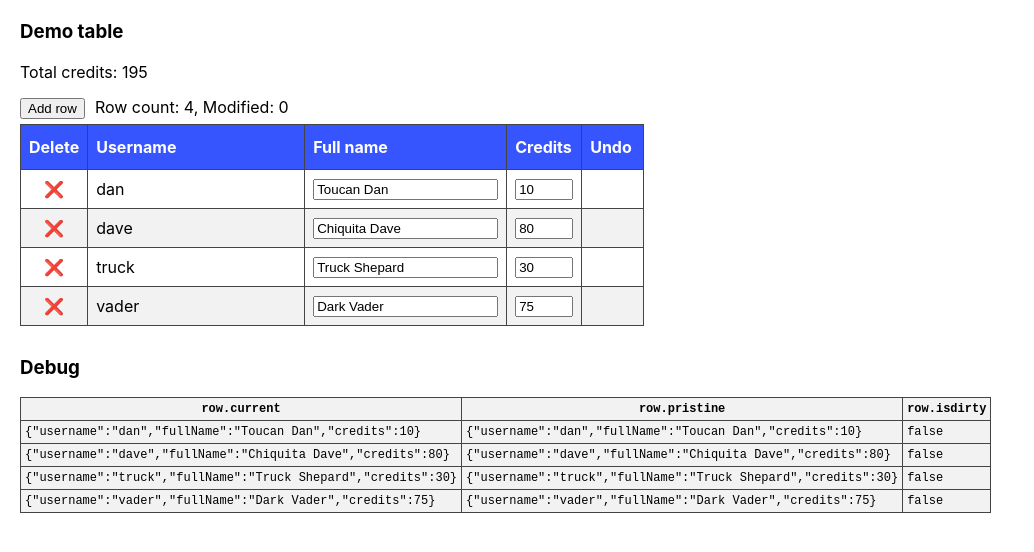
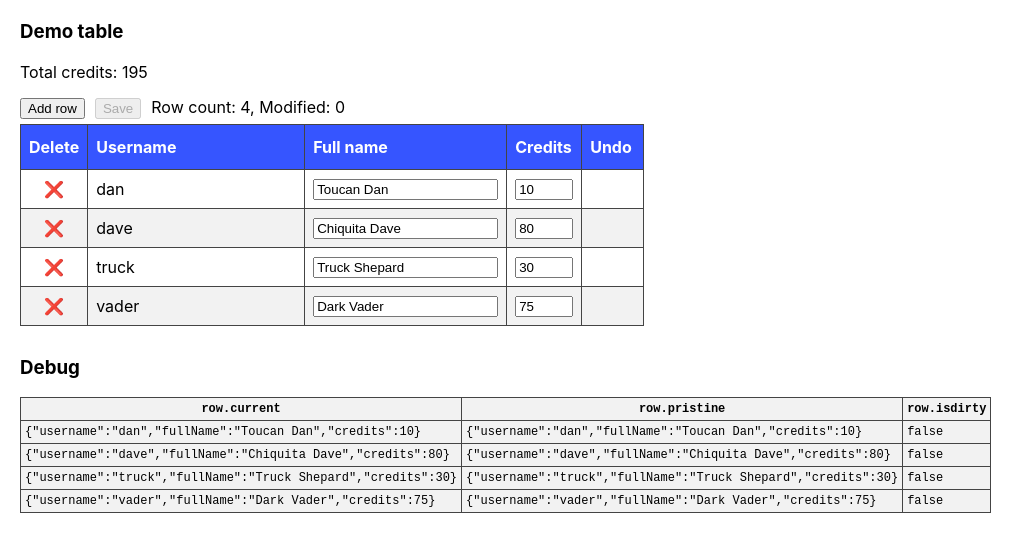
Before and after one commit to Oblosys/react-use-table-editor, a React (Create React App) app: page / in a window 1280 px wide. Shown: the top 552 px of the page, without its empty margins (0-1034 px from the left). Built offline with nearby package versions, Linux system fonts and the light colour scheme.

Commit message:
Add save button

```diff
--- a/src/DemoTable.css
+++ b/src/DemoTable.css
@@ -3,7 +3,7 @@
   margin-bottom: 5px;
 }
 
-.add-row-button {
+.table-stats > input {
   margin-right: 10px;
 }
 
--- a/src/DemoTable.tsx
+++ b/src/DemoTable.tsx
@@ -39,6 +39,9 @@ export const DemoTable = (): JSX.Element => {
     ])
   }
 
+  // A real-world handleSave can post the changes to a server and set the rows on success.
+  const handleSave = () => setRows(dirtyRows.map((row) => row.current))
+
   const handleDeleteRow = (userToDelete: Editable<User>) =>
     setEditableRows((users) => users.filter(({ current: { username } }) => username !== userToDelete.current.username))
 
@@ -56,9 +59,15 @@ export const DemoTable = (): JSX.Element => {
       </div>
       <div className="table-stats">
         <input className="add-row-button" type="button" value="Add row" onClick={handleAddRow} />
+        <input
+          className="save-button"
+          type="button"
+          value="Save"
+          disabled={dirtyRows.length === 0}
+          onClick={handleSave}
+        />
         Row count: {editableRows.length}, Modified: {dirtyRows.length}
       </div>
-      <div></div>
       <EditableTable<User, 'username'> // Type params can be inferred, but specifying them give more readable errors.
         className="demo-table"
         rowIdKey="username"
```
